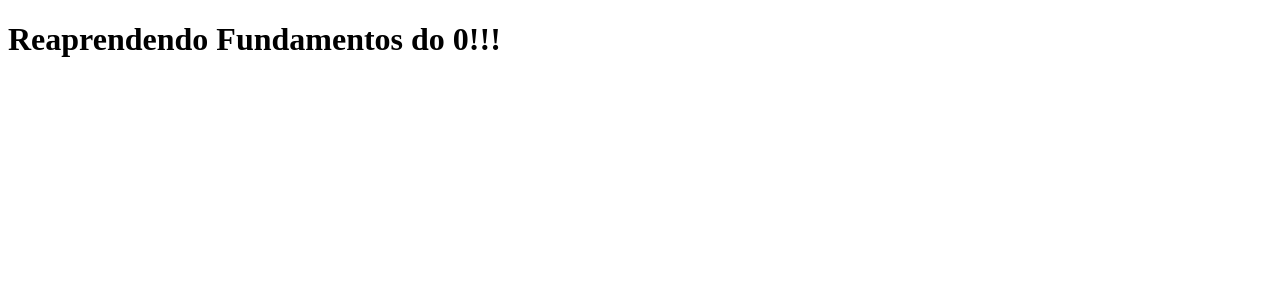
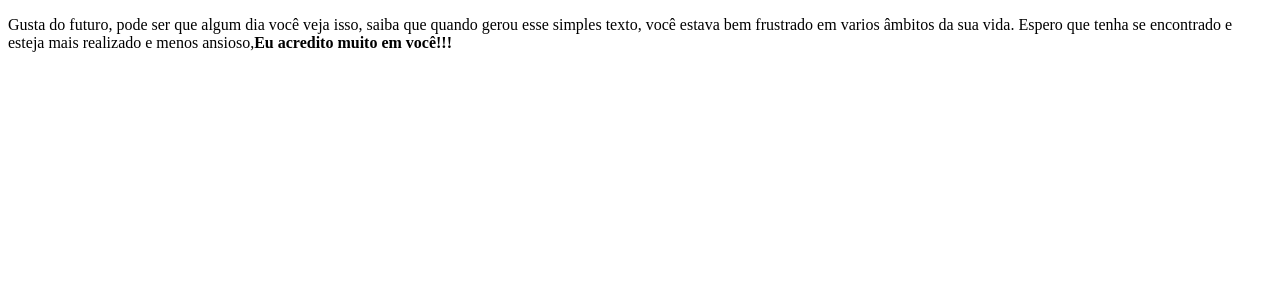
Before and after one commit to GustavoCavalcant/Clone-tabnews, a Next.js app: page / in a window 1280 px wide. Shown: the top 300 px of the page. Built offline with nearby package versions, Linux system fonts and the light colour scheme.

Commit message:
Ajuste do texto no index

```diff
--- a/pages/index.js
+++ b/pages/index.js
@@ -1,5 +1,5 @@
 function Home() {
-    return <h1>Reaprendendo Fundamentos do 0!!!</h1>
+    return <p>Gusta do futuro, pode ser que algum dia você veja isso, saiba que quando gerou esse simples texto, você estava bem frustrado em varios âmbitos da sua vida. Espero que tenha se encontrado e esteja mais realizado e menos ansioso,<b>Eu acredito muito em você!!!</b></p>
 }
 
 export default Home;
```
